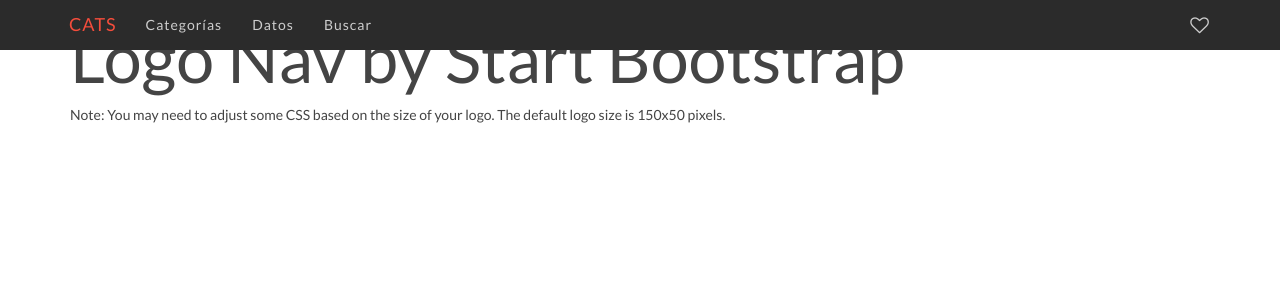
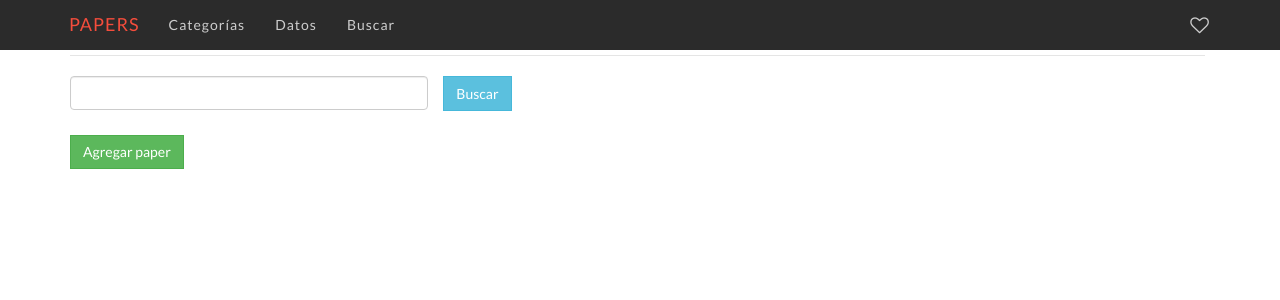
Before and after one commit to tami-di/systematic-review-tool, a Flask app: page / in a window 1280 px wide. Shown: the top 300 px of the page. Run offline with Flask 2, Linux system fonts and the light colour scheme; some libraries are stand-ins or nearby versions.

Commit message:
added secction to add papers or modify them (index.html)

```diff
--- a/app/static/css/styles.css
+++ b/app/static/css/styles.css
@@ -1,5 +1,8 @@
 @import url(http://fonts.googleapis.com/css?family=Lato:300,400);
 @import url(http://fonts.googleapis.com/css?family=Bitter:400);
+
+
+
 
 html,body {
 	height:100%;
--- /dev/null
+++ b/app/static/js/paper.js
@@ -0,0 +1,220 @@
+// what to do if the search-paper button is pressed
+d3.selectAll(".btn-success").on("click", function(){
+    d3.select("#put-form-here").selectAll("form").remove()
+    paper_id = "dumi"
+    d3.json("/api/request_data/paper/"+paper_id+"/",
+            function(error, data){
+            // get data
+            paper_properties = data.properties
+            paper_properties_length = paper_properties.length
+            paper_title = paper_properties[0].value
+            // make form structure
+            fieldset = d3.select("#put-form-here")
+            .append("form")
+            .attr("class","form-horizontal")
+            .attr("action","/api/add_paper/"+paper_id+"/")
+            .attr("method","post")
+            .append("fieldset")
+            // set form legend
+            fieldset.append("legend").text("Modificar datos de "+paper_title)
+            // set form body
+            for(i = 0; i < paper_properties_length; i++){
+                form_group = fieldset.append("div").attr("class","form-group")
+                type = paper_properties[i].type
+
+                element_id = "paper-"+paper_id+"-"+(paper_properties[i].name).replace(" ","-")
+                value = ""
+                text_label = paper_properties[i].name
+                placeholder = "Insterte "+text_label
+                if(type == 'varchar'){
+                    set_varchar_input (form_group,element_id,text_label,value,placeholder)
+                }
+                if(type == 'text'){
+                    set_text_input(form_group,element_id,text_label,value,placeholder)
+                }
+                if(type == 'number'){
+                    set_number_input(form_group,element_id,text_label,value,placeholder)
+                }
+                if(type == 'category'){
+                    data = paper_properties[i].data
+                    set_category_select(form_group,element_id,text_label,value,data)
+                }
+            }
+            // add buttons
+            form_group = fieldset.append("div").attr("class","form-group")
+            // label?
+            form_group.append("label")
+            .attr("class","col-md-4 control-label")
+            .attr("for","accept-modified-data")
+            // buttons
+            div_for_buttons = form_group.append("div").attr("class","col-md-8")
+            put_submit_button(div_for_buttons)
+            put_dismiss_button(div_for_buttons)
+        })
+
+    })
+
+// what to do if the search-paper button is pressed (any search really)
+var set_form_with_paper = function(paper_id){
+    if(paper_id == ""){
+        console.log("No hay paper")
+        return
+    }
+    d3.select("#put-form-here").selectAll("form").remove()
+    d3.json("/api/request_data/paper/"+paper_id+"/",
+            function(error, data){
+                // get data
+                paper_properties = data.properties
+                paper_properties_length = paper_properties.length
+                paper_title = paper_properties[0].value
+                // make form structure
+                fieldset = d3.select("#put-form-here")
+                .append("form")
+                .attr("class","form-horizontal")
+                .attr("action","/api/edit_paper/"+paper_id+"/")
+                .attr("method","post")
+                .append("fieldset")
+                // set form legend
+                fieldset.append("legend").text("Modificar datos de "+paper_title)
+                // set form body
+                for(i = 0; i < paper_properties_length; i++){
+                    form_group = fieldset.append("div").attr("class","form-group")
+                    type = paper_properties[i].type
+
+                    element_id = "paper-"+paper_id+"-"+(paper_properties[i].name).replace(" ","-")
+                    value = paper_properties[i].value
+                    placeholder = ""
+                    text_label = paper_properties[i].name
+                    if(type == 'varchar'){
+                        set_varchar_input (form_group,element_id,text_label,value,placeholder)
+                    }
+                    if(type == 'text'){
+                        set_text_input(form_group,element_id,text_label,value,placeholder)
+                    }
+                    if(type == 'number'){
+                        set_number_input(form_group,element_id,text_label,value,placeholder)
+                    }
+                    if(type == 'category'){
+                        data = paper_properties[i].data
+                        set_category_select(form_group,element_id,text_label,value,data)
+                    }
+                }
+                // add buttons
+                form_group = fieldset.append("div").attr("class","form-group")
+                // label?
+                form_group.append("label")
+                .attr("class","col-md-4 control-label")
+                .attr("for","accept-modified-data")
+                // buttons
+                div_for_buttons = form_group.append("div").attr("class","col-md-8")
+                put_submit_button(div_for_buttons)
+                put_dismiss_button(div_for_buttons)
+            })
+}
+var put_dismiss_button = function(div_for_buttons){
+    div_for_buttons.append("button")
+                    .attr("data-dismiss","modal")
+                    .attr("class", "btn btn-danger")
+                    .text("cancelar")
+}
+
+var put_submit_button = function(div_for_buttons){
+    div_for_buttons.append("button")
+                    .attr("id","accept-new-data")
+                    .attr("type","submit")
+                    .attr("name","accept-new-data")
+                    .attr("class", "btn btn-success")
+                    .text("Aceptar")
+
+}
+var set_number_input = function(form_group,id,text_label,value,placeholder){
+    form_group.append("label")
+        .attr("class","col-md-2 control-label")
+        .attr("for",id)
+        .text(text_label)
+    input_element = form_group.append("div")
+        .attr("class","col-xs-3")
+        .append("input")
+        .attr("id",id)
+        .attr("name",id)
+        .attr("type","number")
+        .attr("class","form-control input-md")
+    if(placeholder == ""){
+        input_element.attr("value",value)
+    }
+    if(value == ""){
+        input_element.attr("placeholder",placeholder)
+    }
+
+}
+
+var set_varchar_input = function(form_group,id,text_label,value,placeholder){
+    form_group.append("label")
+                .attr("class","col-md-2 control-label")
+                .attr("for",id)
+                .text(text_label)
+    input_element = form_group.append("div")
+                .attr("class","col-md-8")
+                .append("input")
+                .attr("id",id)
+                .attr("name",id)
+                .attr("type","text")
+                .attr("class","form-control input-md")
+
+    if(placeholder == ""){
+        input_element.attr("value",value)
+    }
+    if(value == ""){
+        input_element.attr("placeholder",placeholder)
+    }
+
+}
+
+var set_text_input = function(form_group,id,text_label,value,placeholder){
+                    form_group.append("label")
+                    .attr("class","col-md-2 control-label")
+                    .attr("for",id)
+                    .text(text_label)
+    input_element = form_group.append("div")
+                    .attr("class","col-md-8")
+                    .append("textarea")
+                    .attr("id",id)
+                    .attr("name",id)
+                    .attr("class","form-control input-md")
+    if(placeholder == ""){
+        input_element.text(value)
+    }
+    if(value == ""){
+        input_element.attr("placeholder",placeholder)
+    }
+
+}
+
+var set_category_select = function(form_group,id,text_label,value,data){
+    // add label to dropdown
+    form_group.append("label")
+    .attr("class","col-md-2 control-label")
+    .attr("for",id)
+    .text(text_label)
+    // add dropdown
+    form_group.append("div")
+    .attr("class","col-md-8")
+    .append("select")
+    .attr("id",id)
+    .attr("name",id)
+    .attr("class","form-control")
+    put_options_here = d3.select("#"+id)
+    // get length of subcategories
+    data_length = data.length
+
+    // put options on dropdown
+    for(var j = 0; j < data_length; j++){
+        option = put_options_here
+        .append("option")
+        .attr("value",data[j].id)
+        .text(data[j].name)
+        if(data[j].name == value){
+            option.attr("selected","selected")
+        }
+    }
+}
--- a/app/templates/base.html
+++ b/app/templates/base.html
@@ -25,7 +25,7 @@
                 <span class="icon-bar"></span>
                 <span class="icon-bar"></span>
             </button>
-            <a class="navbar-brand text-danger" href="#">CATS</a>
+            <a class="navbar-brand text-danger" href="/index">PAPERS</a>
         </div>
         <div class="navbar-collapse collapse" id="navbar-collapsible">
             <ul class="nav navbar-nav navbar-left">
--- a/app/templates/index.html
+++ b/app/templates/index.html
@@ -1,12 +1,41 @@
 {% extends "base.html" %}
 {% block content %}
 <!-- Page Content -->
-    <div class="container">
+    <div class="content-container container">
         <div class="row">
-            <div class="col-lg-12">
-                <h1>Logo Nav by Start Bootstrap</h1>
-                <p>Note: You may need to adjust some CSS based on the size of your logo. The default logo size is 150x50 pixels.</p>
+            <div class="col-md-12">
+                <form class="form-horizontal">
+                <fieldset>
+
+                <!-- Form Name -->
+                <legend></legend>
+
+                <!-- Search input-->
+                <div class="form-group">
+                  <button class="col-md-0 control-label btn btn-info" for="searchinput">Buscar</button>
+                  <div class="col-md-4">
+                    <input id="searchinput" name="searchinput" type="search" placeholder="" class="form-control">
+                    <p class="help-block"></p>
+                  </div>
+                </div>
+
+                </fieldset>
+                </form>
+                <button class="btn btn-success">Agregar paper</button>
+            </div>
+        </div>
+        <div class="row content-container">
+            <div class="col-md-12" id="put-form-here">
+
             </div>
         </div>
     </div>
+    <!-- Scripts -->
+    <script src="https://d3js.org/d3.v4.min.js"></script>
+    <script src="/static/js/paper.js"></script>
+    {% if set_form %}
+        <script>
+            set_form_with_paper("{{ paper }}")
+        </script>
+    {% endif%}
 {% endblock %}
--- a/app/views.py
+++ b/app/views.py
@@ -1,13 +1,22 @@
 from app import app
 from flask import render_template
+from flask import request
 
 @app.route('/')
 @app.route('/index')
 def index():
-    user = {'nickname': 'Miguel'}  # fake user
+    set_hidden = False
+    search_input = request.args.get("searchinput")
+    if search_input is not None:
+        set_hidden = True
+    if search_input == "":
+        paper_id = ""
+    else:
+        paper_id = 1
+
     return render_template('index.html',
-                           title='Home',
-                           user=user)
+                           paper=paper_id,
+                           set_form=set_hidden)
 
 
 @app.route('/categorias')
```
